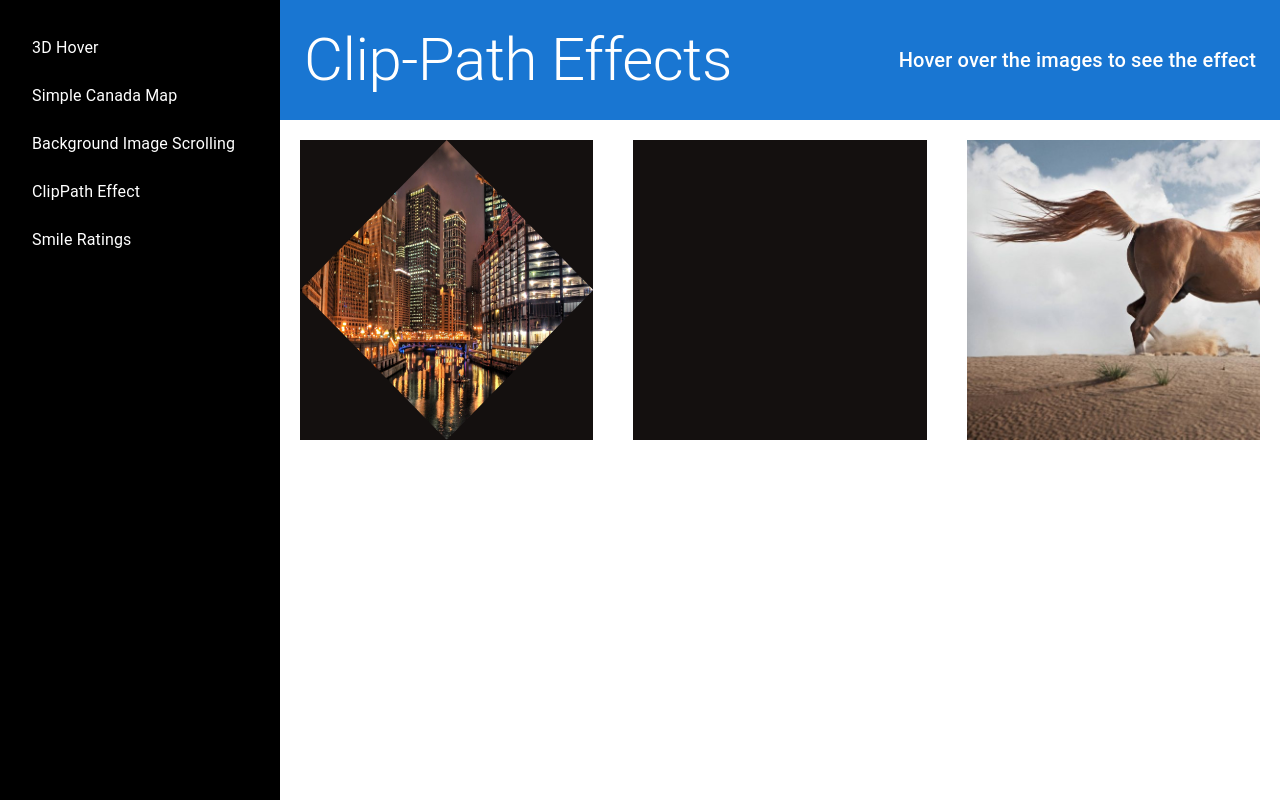
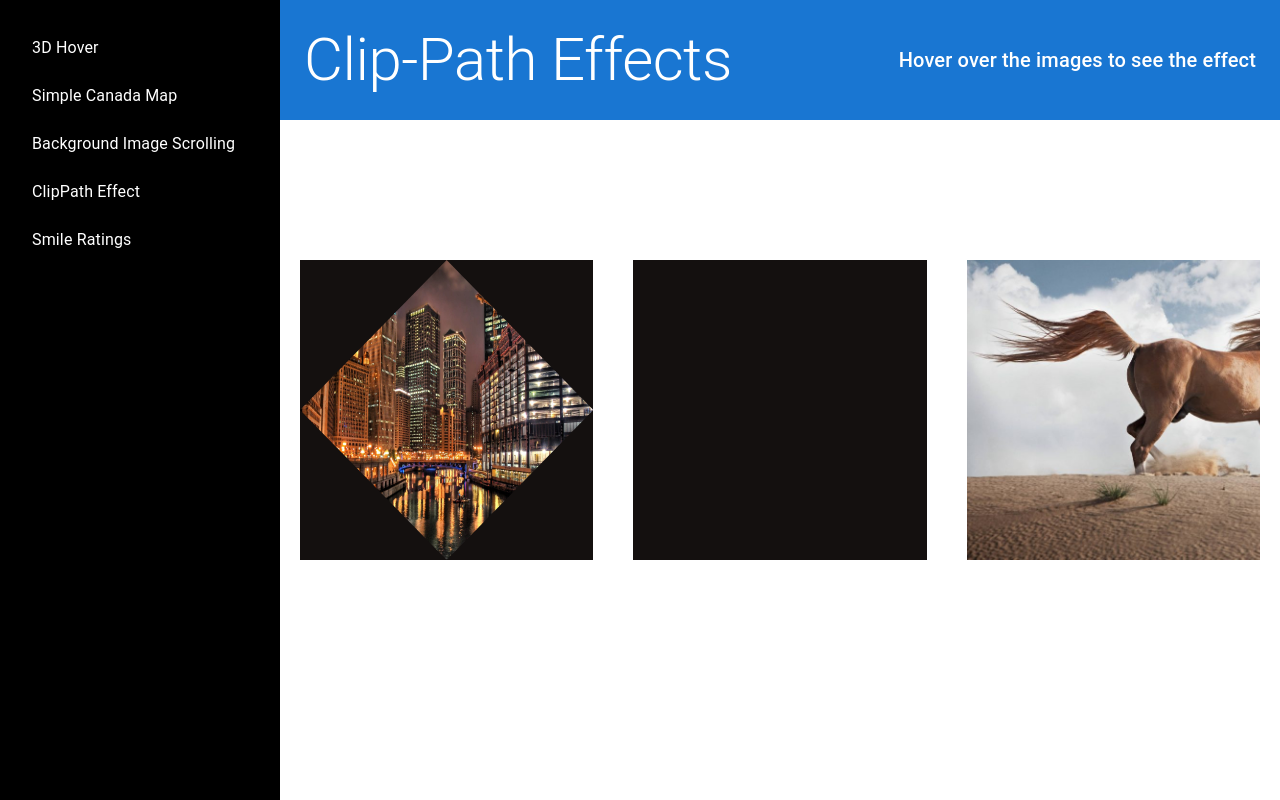
Before and after one commit to zhihao-qiu/frontend-collections, a React (Create React App) app: page /ClipPath in a window 1280 px wide. Built offline with nearby package versions, Linux system fonts and the light colour scheme.

Commit message:
apply mui instead of tailwindcss

```diff
--- a/src/ClipPath/index.js
+++ b/src/ClipPath/index.js
@@ -3,6 +3,8 @@ import '../App.css';
 import './ClipPath.css';
 import city from './pic/city.jpeg';
 import baby from './pic/baby.jpeg';
+import { Box } from '@mui/material';
+
 
 const ClipPath = ({ setTopic }) => {
   useEffect(() => {
@@ -10,17 +12,25 @@ const ClipPath = ({ setTopic }) => {
   }, [setTopic]);
 
   return (
-    <div className='flex flex-row'>
-      <div className='container1'>
+    <Box sx={
+      {
+        width: '100%',
+        height: '100%',
+        display: 'flex',
+        justifyContent: 'center',
+        alignItems: 'center',
+        marginBottom: '100px',
+      }}>
+      <Box component="div" className='container1'>
         <img src={city} alt="city" className='box1' />
-      </div>
-      <div className='container2'>
+      </Box>
+      <Box component="div" className='container2'>
         <img src={baby} alt="baby" className='box2' />
-      </div>
-      <div className='container3'>
+      </Box>
+      <Box component="div" className='container3'>
         <h1>A horse in the war</h1>
-      </div>
-    </div>
+      </Box>
+    </Box>
   );
 };
 
```
